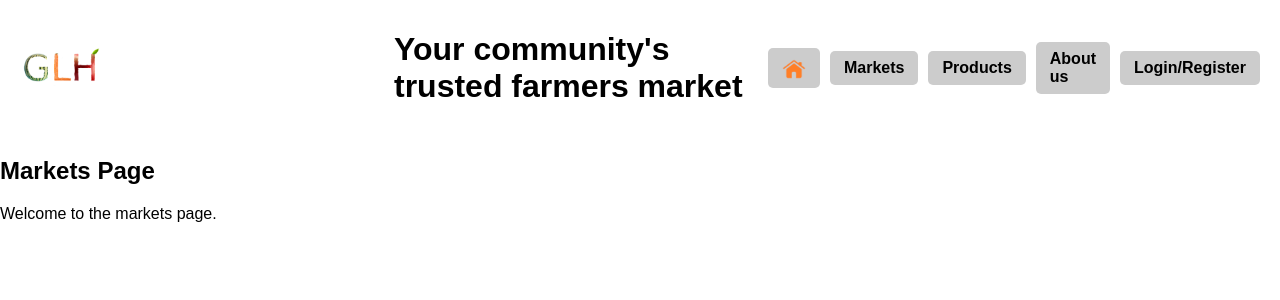
After one commit to thomaswlc/GLHTestingPrototype, a Flask app: page /market in a window 1280 px wide. The commit adds this page. Shown: the top 300 px of the page. Run offline with Flask 2, Linux system fonts and the light colour scheme.

Commit message:
Added 4 new pages, with buttons on all pages for navigation, and Producer Cards for users to see leading producers.

```diff
--- a/Task2_GLHPrototype_22059_Bowden-Alloway_T/HelloGLH/static/site.css
+++ b/Task2_GLHPrototype_22059_Bowden-Alloway_T/HelloGLH/static/site.css
@@ -1,4 +1,182 @@
-.message {
-    font-weight: 600;
-    color: blue;
+body {
+    margin: 0;
+    font-family: Arial, sans-serif;
 }
+
+.top-header {
+    display: grid;
+    grid-template-columns: 1fr 1fr 1fr; /* 3 equal columns */
+    align-items: center;
+    padding: 10px 20px;
+}
+
+/* LEFT: LOGO */
+.logo {
+    justify-self: start;
+}
+
+.logo img {
+    height: 40px;
+}
+
+.main-row {
+    display: flex;
+    gap: 20px;
+    padding: 20px;
+}
+
+.feature-image {
+    flex: 2;
+}
+
+.feature-image img {
+    width: 100%;
+    height: auto;
+}
+
+.map-container {
+    flex: 1;
+    <iframe
+        width="100%"
+        height="300"
+        style="border: 0"
+        src="https://www.google.com/maps?q=London&output=embed">
+    </iframe>
+}
+
+#map {
+    width: 100%;
+    height: 300px; /* REQUIRED or map won't show */
+    border-radius: 10px;
+}
+
+/* RIGHT: NAV */
+.nav-menu {
+    justify-self: end;
+}
+
+.nav-menu ul {
+    list-style: none;
+    display: flex;
+    gap: 10px;
+    margin: 0;
+    padding: 0;
+    }
+
+.nav-menu li {
+    background: #ccc;
+    padding: 8px 14px;
+    border-radius: 5px;
+    transition: 0.2s;
+}
+
+.nav-menu li:hover {
+    background: #999;
+}
+
+.nav-menu a {
+    text-decoration: none;
+    color: black;
+    font-weight: bold;
+}
+
+
+/* PRODUCTS SECTION */
+.products {
+    height: 200px;
+    background: #ffffff;
+    display: flex;
+    align-items: center;
+    justify-content: center;
+    font-size: 32px;
+    color: black;
+}
+
+/* GREETING TEXT */
+.greeting {
+    text-align: center;
+    padding: 20px;
+}
+
+/* Home button (icon style) */
+.home-btn {
+    background: none;
+    padding: 0;
+}
+
+.home-btn img {
+    height: 24px;
+    width: 24px;
+    display: block;
+}
+
+/* Align nicely with other buttons */
+.nav-menu ul {
+    align-items: center;
+}
+
+/* Optional hover effect */
+.home-btn:hover {
+    opacity: 0.7;
+}
+
+/* PRODUCERS SECTION */
+.producers {
+    padding: 40px 20px;
+}
+
+.producers h2 {
+    text-align: center;
+    margin-bottom: 30px;
+}
+
+/* GRID LAYOUT */
+.producer-grid {
+    display: grid;
+    grid-template-columns: repeat(4, 1fr);
+    gap: 20px;
+}
+
+/* CARD STYLE */
+.producer-card {
+    border: 2px solid #000;
+    border-radius: 10px;
+    padding: 10px;
+    background: #f5f5f5;
+}
+
+/* NAME */
+.producer-card h3 {
+    border: 2px solid #000;
+    border-radius: 8px;
+    padding: 5px 10px;
+    margin: 0 0 10px 0;
+}
+
+/* PROFESSION */
+.producer-card .profession {
+    border: 2px solid #000;
+    border-radius: 8px;
+    padding: 5px 10px;
+    margin: 0 0 10px 0;
+}
+
+/* STORY */
+.producer-card .story {
+    border: 2px solid #000;
+    border-radius: 8px;
+    padding: 10px;
+    height: 200px;
+}
+
+@media (max-width: 1000px) {
+    .producer-grid {
+        grid-template-columns: repeat(2, 1fr);
+    }
+}
+
+@media (max-width: 600px) {
+    .producer-grid {
+        grid-template-columns: 1fr;
+    }
+}
--- /dev/null
+++ b/Task2_GLHPrototype_22059_Bowden-Alloway_T/HelloGLH/templates/about.html
@@ -0,0 +1,6 @@
+{% extends "base.html" %}
+
+{% block content %}
+<h2>About Us</h2>
+<p>Learn more about us.</p>
+{% endblock %}
--- /dev/null
+++ b/Task2_GLHPrototype_22059_Bowden-Alloway_T/HelloGLH/templates/base.html
@@ -0,0 +1,43 @@
+<!DOCTYPE html>
+<html lang="en">
+<head>
+    <meta charset="UTF-8">
+    <title>{{ title }}</title>
+    <link rel="stylesheet" href="{{ url_for('static', filename='site.css') }}">
+</head>
+<body>
+
+    <!-- HEADER -->
+    <header class="top-header">
+        <div class="logo">
+            <img src="{{ url_for('static', filename='GLHLogo.png') }}" alt="Logo">
+        </div>
+
+        <div class="header-title">
+            <h1>Your community's trusted farmers market</h1>
+        </div>
+
+        <nav class="nav-menu">
+            <ul>
+                <!-- HOME BUTTON (icon placeholder) -->
+                <li class="home-btn">
+                    <a href="{{ url_for('home') }}">
+                        <img src="{{ url_for('static', filename='HomeIcon.png') }}" alt="Home">
+                    </a>
+                </li>
+
+                <li><a href="{{ url_for('market') }}">Markets</a></li>
+                <li><a href="{{ url_for('products') }}">Products</a></li>
+                <li><a href="{{ url_for('about') }}">About us</a></li>
+                <li><a href="{{ url_for('signin') }}">Login/Register</a></li>
+            </ul>
+        </nav>
+    </header>
+
+    <!-- PAGE CONTENT GOES HERE -->
+    <main>
+        {% block content %}{% endblock %}
+    </main>
+
+</body>
+</html>
--- a/Task2_GLHPrototype_22059_Bowden-Alloway_T/HelloGLH/templates/index.html
+++ b/Task2_GLHPrototype_22059_Bowden-Alloway_T/HelloGLH/templates/index.html
@@ -1,10 +1,28 @@
-<html>
-<head>
-    <title>{{ title }}</title>
-    <link rel="stylesheet" type="text/css" href="static/site.css" />
-</head>
+{% extends "base.html" %}
 
-<body>
-    <span class="message">{{ message }}</span>{{ content }}
-</body>
-</html>
+{% block content %}
+
+<section class="products">
+    <h2>Featured products</h2>
+</section>
+
+<section class="greeting">
+    <p>{{ content }}</p>
+</section>
+
+<section class="producers">
+    <h2>Our Producers</h2>
+
+    <div class="producer-grid">
+
+        {% for producer in producers %}
+        <div class="producer-card">
+            <h3>{{ producer.name }}</h3>
+            <p class="profession">{{ producer.profession }}</p>
+            <p class="story">{{ producer.story }}</p>
+        </div>
+        {% endfor %}
+    </div>
+</section>
+
+{% endblock %}
--- /dev/null
+++ b/Task2_GLHPrototype_22059_Bowden-Alloway_T/HelloGLH/templates/market.html
@@ -0,0 +1,6 @@
+{% extends "index.html" %}
+
+{% block content %}
+<h2>Markets Page</h2>
+<p>Welcome to the markets page.</p>
+{% endblock %}
--- /dev/null
+++ b/Task2_GLHPrototype_22059_Bowden-Alloway_T/HelloGLH/templates/products.html
@@ -0,0 +1,6 @@
+{% extends "base.html" %}
+
+{% block content %}
+<h2>Products</h2>
+<p>View available products.</p>
+{% endblock %}
--- /dev/null
+++ b/Task2_GLHPrototype_22059_Bowden-Alloway_T/HelloGLH/templates/signin.html
@@ -0,0 +1,6 @@
+{% extends "base.html" %}
+
+{% block content %}
+<h2>Login / Register</h2>
+<p>Sign in or create an account.</p>
+{% endblock %}
--- a/Task2_GLHPrototype_22059_Bowden-Alloway_T/HelloGLH/views.py
+++ b/Task2_GLHPrototype_22059_Bowden-Alloway_T/HelloGLH/views.py
@@ -1,34 +1,56 @@
+from flask import render_template
+from HelloGLH import app
 from datetime import datetime
-from flask import render_template, request
-from HelloGLH import app
 
 
 @app.route('/')
 @app.route('/home')
-@app.route('/home/<name>')
-def home(name=None):
-    """Render home page. If a name is provided (path or query param `name`),
-    greet the user with that name.
-    Examples:
-      /home
-      /home?name=Alice
-      /home/Alice
-    """
-    now = datetime.now()
-    formatted_now = now.strftime("%A, %d %B, %Y at %X")
+def home():
+    producers = [
+        {
+            "name": "John Smith",
+            "profession": "Vegetable Farmer",
+            "story": "Growing organic vegetables for 20 years."
+        },
+        {
+            "name": "Sarah Green",
+            "profession": "Dairy Producer",
+            "story": "Family-run dairy farm with fresh milk."
+        },
+        {
+            "name": "Tom Baker",
+            "profession": "Baker",
+            "story": "Artisan bread made daily."
+        },
+        {
+            "name": "Emma Fields",
+            "profession": "Fruit Grower",
+            "story": "Seasonal fruits grown locally."
+        }
 
-    # Prefer path parameter, fallback to query string
-    if not name:
-        name = request.args.get('name')
-
-    if name:
-        message = f"Hello, {name}"
-    else:
-        message = "Hello, customer!"
+    ]
 
     return render_template(
         "index.html",
-        title="Hello, GLH",
-        message=message,
-        content=" on " + formatted_now,
+        title="Home",
+        producers=producers
     )
+
+@app.route('/market')
+def market():
+    return render_template("market.html", title="Markets")
+
+
+@app.route('/products')
+def products():
+    return render_template("products.html", title="Products")
+
+
+@app.route('/about')
+def about():
+    return render_template("about.html", title="About Us")
+
+
+@app.route('/signin')
+def signin():
+    return render_template("signin.html", title="Sign In")
--- a/Task2_GLHPrototype_22059_Bowden-Alloway_T/runserver.py
+++ b/Task2_GLHPrototype_22059_Bowden-Alloway_T/app.py
@@ -2,10 +2,11 @@ import os
 from HelloGLH import app
 
 if __name__ == '__main__':
-    HOST = os.environ.get('SERVER_HOST', 'localhost')
+    HOST = os.environ.get('SERVER_HOST', '0.0.0.0')
 
     try:
         PORT = int(os.environ.get('SERVER_PORT', '5555'))
     except ValueError:
         PORT = 5555
-    app.run(HOST, PORT)
+
+    app.run(host=HOST, port=PORT, debug=True)
```
Also changed, not shown: Task2_GLHPrototype_22059_Bowden-Alloway_T/HelloGLH/static/FeaturedImage.png (added), Task2_GLHPrototype_22059_Bowden-Alloway_T/HelloGLH/static/GLHLogo.png (added), Task2_GLHPrototype_22059_Bowden-Alloway_T/HelloGLH/static/Hero.jpg (added), Task2_GLHPrototype_22059_Bowden-Alloway_T/HelloGLH/static/HomeIcon.png (added), 1 other file.
